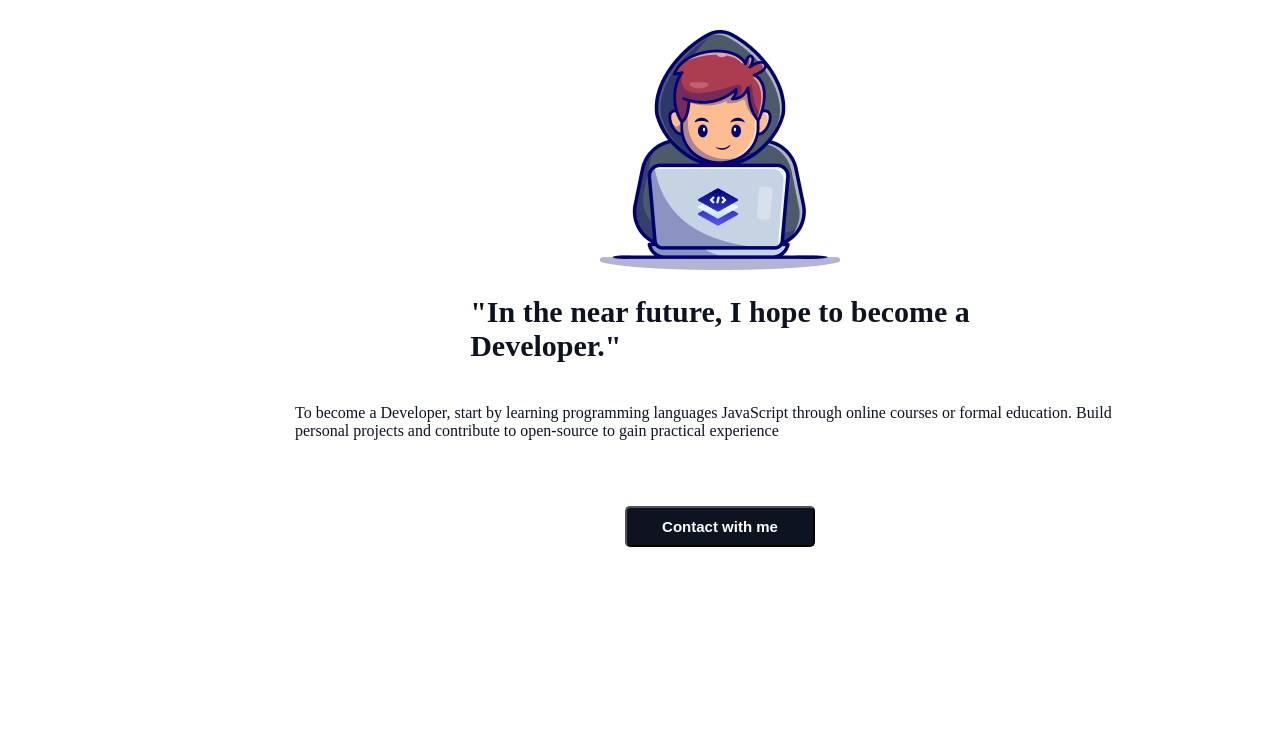
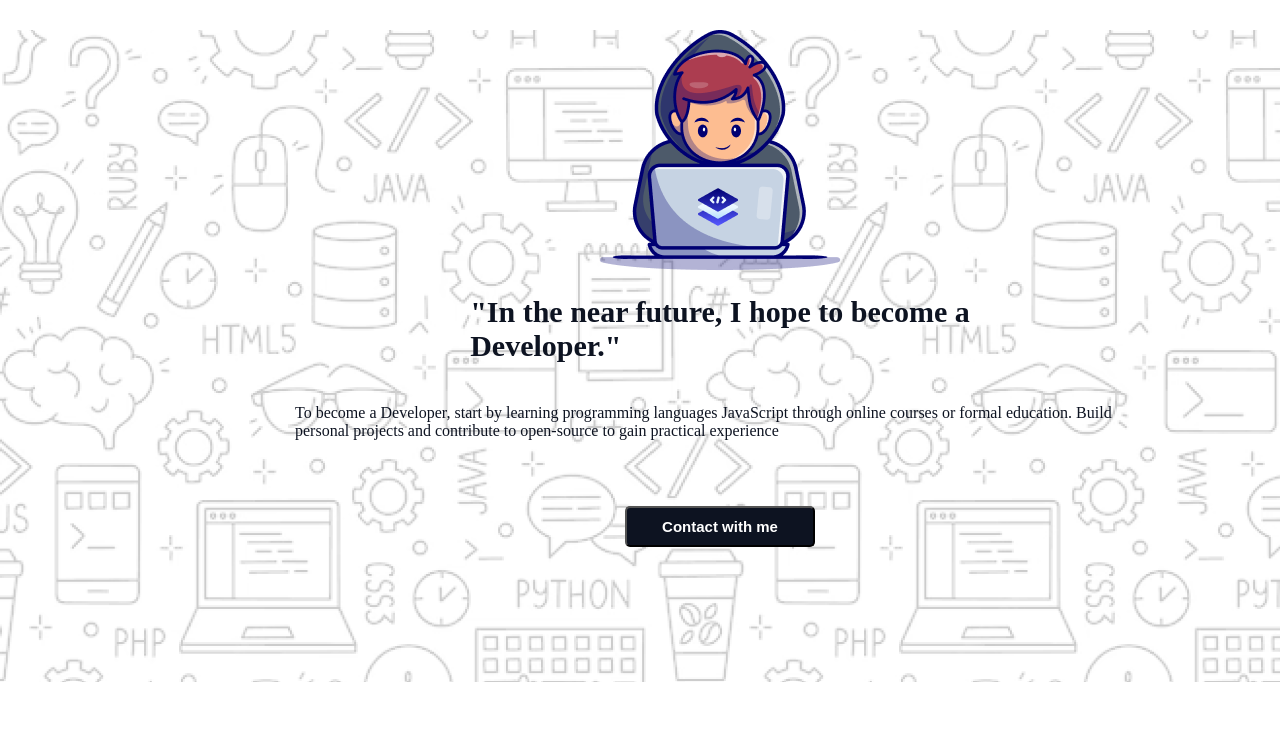
Before and after one commit to Arifulit/Assignment-1, a plain HTML site: page index.html in a window 1280 px wide. Shown: the top 733 px of the page. Drawn offline with Linux system fonts and the light colour scheme; the site is published under a folder, as on GitHub Pages, so addresses that start at the root find nothing; a web font is replaced by a local one.

Commit message:
added hero section pic

```diff
--- a/styles/style.css
+++ b/styles/style.css
@@ -17,7 +17,7 @@ margin: 0 auto;
 
 
 
-background-image: url(/assets/Hero-bg.png);
+background-image: url(../assets/Hero-bg.png);
 background-position:center ;
 background-size: cover;
  background-repeat: no-repeat;
```
